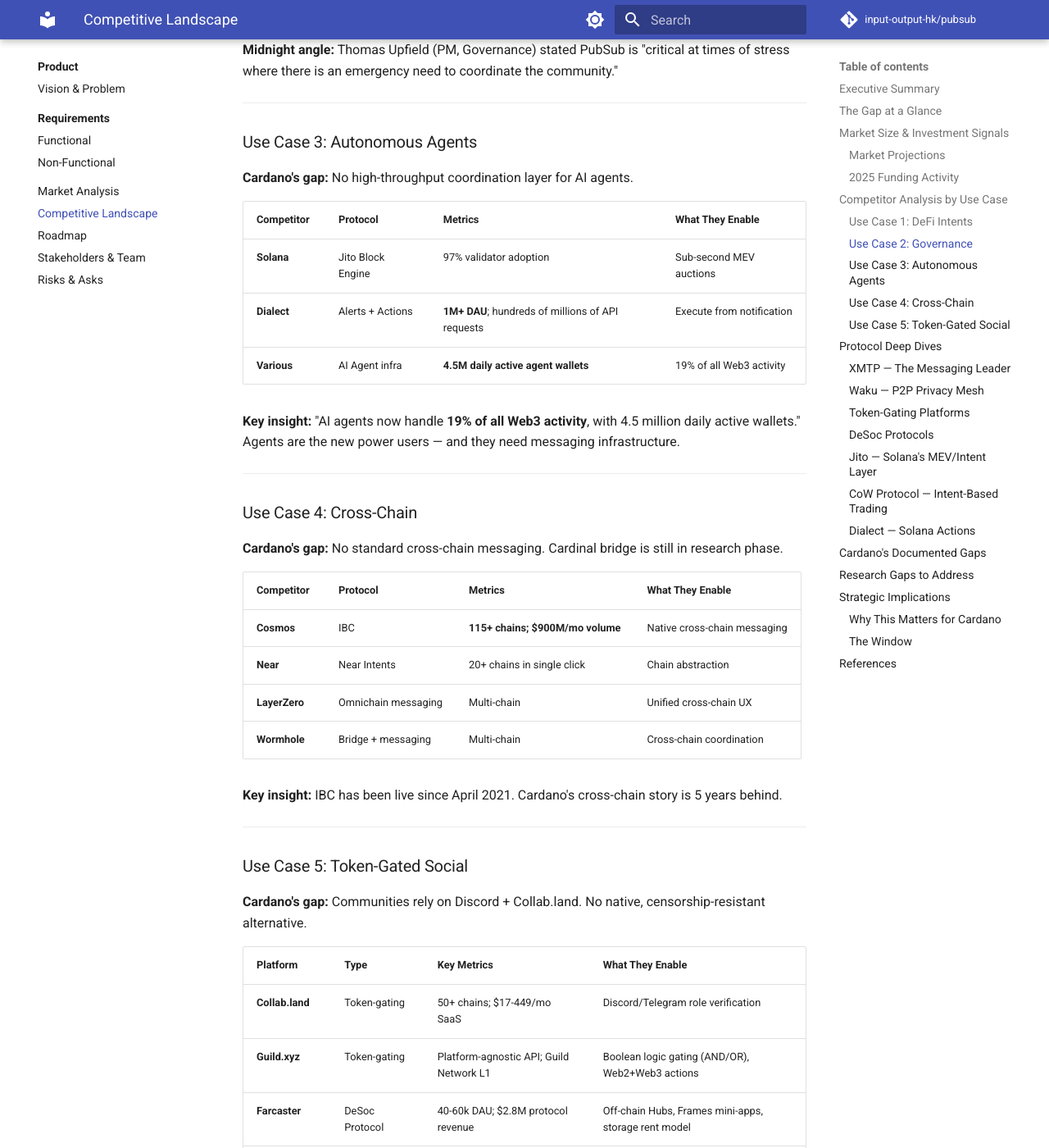
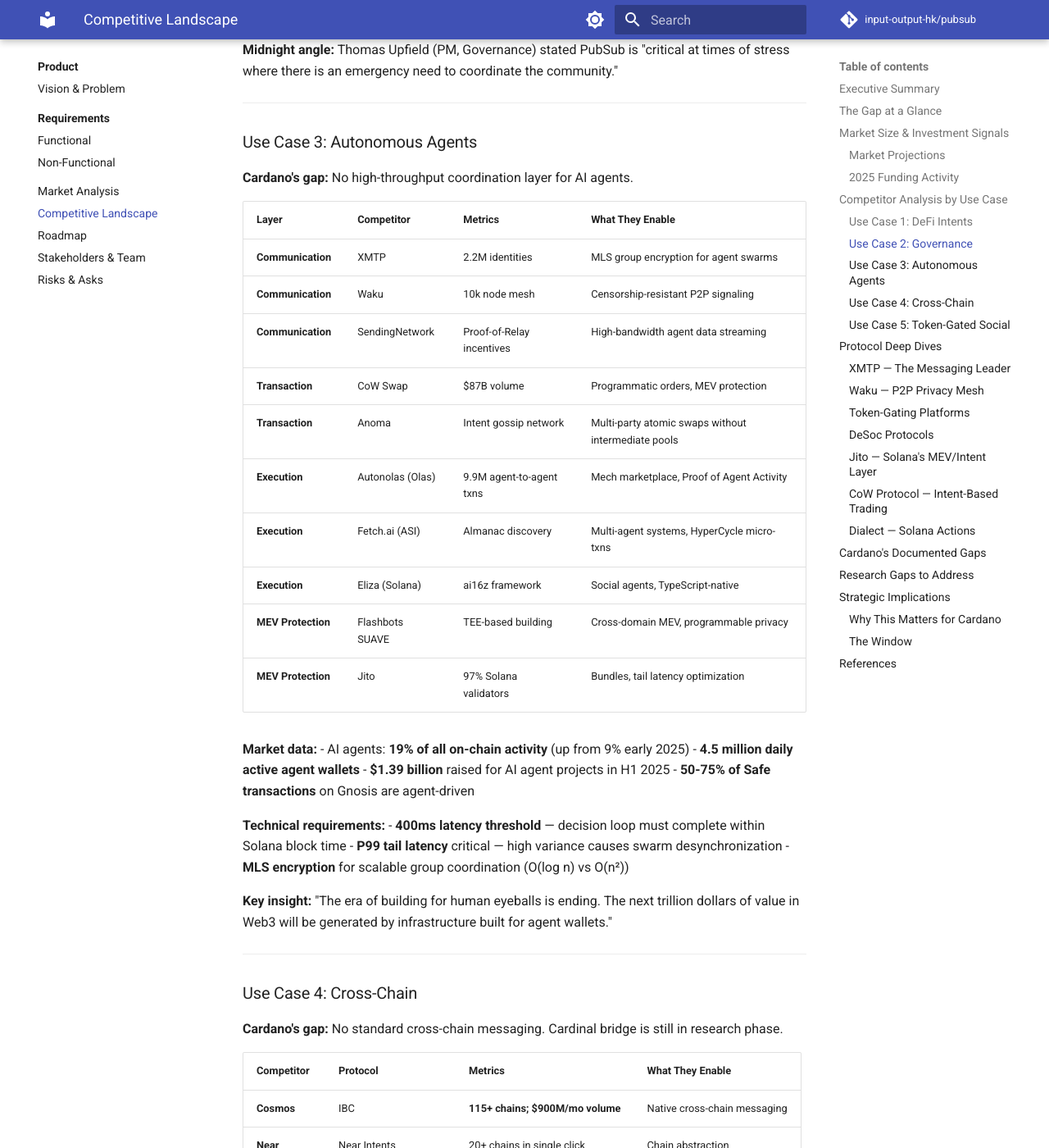
Before and after one commit to input-output-hk/pubsub, an MkDocs documentation site: the page built from docs/product/competitive-landscape.md, in a window 1280 px wide and 1400 px high, scrolled down 3200 px. Shown: the whole window at 82% size. Built offline with MkDocs 1.6.1 and Material for MkDocs 9.7.7, drawn with Linux system fonts in a browser that asks for light colours; a script that is not in the unit is left out; comment, search, counter and statistics services are not loaded; some of the changed text lies outside the part shown.

Commit message:
Add autonomous agents research findings
- 19% of on-chain activity now AI agents (up from 9%)
- 4.5M daily active agent wallets, $1.39B raised H1 2025
- 50-75% of Safe/Gnosis transactions are agent-driven
- Communication: XMTP MLS, Waku mesh, SendingNetwork
- Transaction: CoW Swap programmatic orders, Anoma intents
- Execution: Autonolas Mech marketplace, Fetch.ai Almanac, Eliza
- MEV Protection: Flashbots SUAVE, Jito bundles
- Technical: 400ms latency threshold, P99 tail latency critical

```diff
--- a/docs/product/competitive-landscape.md
+++ b/docs/product/competitive-landscape.md
@@ -91,13 +91,31 @@
 
 **Cardano's gap:** No high-throughput coordination layer for AI agents.
 
-| Competitor | Protocol | Metrics | What They Enable |
-|------------|----------|---------|------------------|
-| **Solana** | Jito Block Engine | 97% validator adoption | Sub-second MEV auctions |
-| **Dialect** | Alerts + Actions | **1M+ DAU**; hundreds of millions of API requests | Execute from notification |
-| **Various** | AI Agent infra | **4.5M daily active agent wallets** | 19% of all Web3 activity |
+| Layer | Competitor | Metrics | What They Enable |
+|-------|------------|---------|------------------|
+| **Communication** | XMTP | 2.2M identities | MLS group encryption for agent swarms |
+| **Communication** | Waku | 10k node mesh | Censorship-resistant P2P signaling |
+| **Communication** | SendingNetwork | Proof-of-Relay incentives | High-bandwidth agent data streaming |
+| **Transaction** | CoW Swap | $87B volume | Programmatic orders, MEV protection |
+| **Transaction** | Anoma | Intent gossip network | Multi-party atomic swaps without intermediate pools |
+| **Execution** | Autonolas (Olas) | 9.9M agent-to-agent txns | Mech marketplace, Proof of Agent Activity |
+| **Execution** | Fetch.ai (ASI) | Almanac discovery | Multi-agent systems, HyperCycle micro-txns |
+| **Execution** | Eliza (Solana) | ai16z framework | Social agents, TypeScript-native |
+| **MEV Protection** | Flashbots SUAVE | TEE-based building | Cross-domain MEV, programmable privacy |
+| **MEV Protection** | Jito | 97% Solana validators | Bundles, tail latency optimization |
 
-**Key insight:** "AI agents now handle **19% of all Web3 activity**, with 4.5 million daily active wallets." Agents are the new power users — and they need messaging infrastructure.
+**Market data:**
+- AI agents: **19% of all on-chain activity** (up from 9% early 2025)
+- **4.5 million daily active agent wallets**
+- **$1.39 billion** raised for AI agent projects in H1 2025
+- **50-75% of Safe transactions** on Gnosis are agent-driven
+
+**Technical requirements:**
+- **400ms latency threshold** — decision loop must complete within Solana block time
+- **P99 tail latency** critical — high variance causes swarm desynchronization
+- **MLS encryption** for scalable group coordination (O(log n) vs O(n²))
+
+**Key insight:** "The era of building for human eyeballs is ending. The next trillion dollars of value in Web3 will be generated by infrastructure built for agent wallets."
 
 ---
 
@@ -231,7 +249,7 @@
 | **DeFi Intents** | ✅ Covered | Core use case | ERC-4337, Jito, CoW Protocol analyzed |
 | **Token-gated communities** | ✅ Covered | Social use case | Guild.xyz, Collab.land, Farcaster, Lens, XMTP, Waku analyzed |
 | **Governance-specific messaging** | 🟡 Partial | Midnight needs emergency coordination | Need: DAO coordination tools, emergency broadcast patterns |
-| **Autonomous agents** | 🟡 Partial | AI agent coordination | Need: Agent-to-agent messaging, MEV coordination details |
+| **Autonomous agents** | ✅ Covered | AI agent coordination | XMTP/Waku messaging, Autonolas/Fetch.ai execution, MEV protection analyzed |
 | **Cross-chain messaging** | 🟡 Partial | Bridge use case | Need: IBC vs LayerZero vs Wormhole comparison |
 | **Emergency broadcast systems** | 🔴 Gap | Midnight's "critical stress" scenario | How do protocols handle urgent security communications? |
 | **SPO communication patterns** | 🔴 Gap | Our distribution advantage | How do other networks coordinate with validators? |
```
